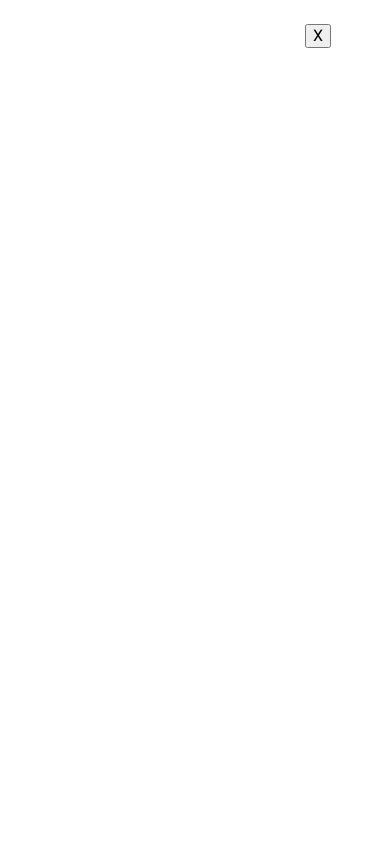
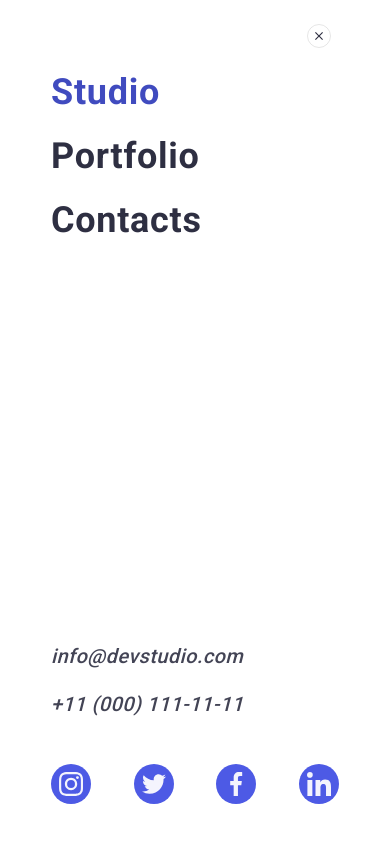
Before and after one commit to Rybalko-Andrii/goit-markup-hw-06, a plain HTML site: page index.html in a window 390 px wide. Both pictures are taken after a click on the button 327 px from the left and 26 px from the top of the page. Shown: the top 843 px of the page. Drawn offline with nearby package versions, Linux system fonts and the light colour scheme.

Commit message:
Mobile menu v1

```diff
--- a/css/styles.css
+++ b/css/styles.css
@@ -88,9 +88,87 @@ img {
   position: absolute;
   top: 24px;
   right: 24px;
+  width: 24px;
+  height: 24px;
+  border-radius: 50%;
+  border: 1px solid rgba(0, 0, 0, 0.1);
+  background-color: transparent;
+  display: flex;
+  align-items: center;
+  justify-content: center;
+  padding: 0;
+  cursor: pointer;
+  transition: background-color 250ms cubic-bezier(0.4, 0, 0.2, 1),
+    border 250ms cubic-bezier(0.4, 0, 0.2, 1);
 }
 .mobile-menu-nav {
   margin-bottom: auto;
+}
+.menu-exit-icon {
+  fill: #2e2f42;
+  transition: fill 250ms cubic-bezier(0.4, 0, 0.2, 1);
+}
+.mobile-menu-nav {
+}
+.mobil-menu-list {
+  display: flex;
+  flex-direction: column;
+  gap: 24px;
+}
+.mobile-menu-list-item {
+}
+.mobile-menu-link {
+  font-weight: 700;
+  font-size: 36px;
+  line-height: 1.11111;
+  letter-spacing: 0.02em;
+  color: #2e2f42;
+}
+
+.mobile-link-page-after {
+  color: #404bbf;
+}
+.menu-contacts-list {
+  display: flex;
+  flex-direction: column;
+  gap: 24px;
+  margin-bottom: 48px;
+}
+.menu-contacts-item {
+}
+.menu-contacts-link {
+  font-weight: 500;
+  font-size: 20px;
+  line-height: 1.2;
+  letter-spacing: 0.02em;
+  color: #434455;
+}
+.menu-contacts-link:focus {
+  color: #4d5ae5;
+}
+.menu-social-list {
+  display: flex;
+  align-items: center;
+  justify-content: space-between;
+  gap: 16px;
+}
+.menu-social-list-item {
+  width: 40px;
+  height: 40px;
+  transition: background-color 250ms cubic-bezier(0.4, 0, 0.2, 1);
+}
+.menu-link {
+  display: flex;
+  justify-content: center;
+  align-items: center;
+  border-radius: 50%;
+  background-color: #4d5ae5;
+  width: 100%;
+  height: 100%;
+  transition: background-color 250ms cubic-bezier(0.4, 0, 0.2, 1);
+}
+.menu-icons {
+  fill: #f4f4fd;
 }
 @media screen and (min-width: 768px) {
   .mobile-menu {
@@ -242,10 +320,67 @@ img {
 
 /* <!-- Section wrapper --> */
 
+.wrapper {
+  background: #2e2f42;
+  padding: 72px 52px;
+  background-image: linear-gradient(
+      rgba(46, 47, 66, 0.7),
+      rgba(46, 47, 66, 0.7)
+    ),
+    url(../images/people-office.jpg);
+  background-repeat: no-repeat;
+  background-position: center;
+  max-width: 320px;
+  background-size: cover;
+  margin: 0 auto;
+}
+.wrapper-title {
+  font-weight: 700;
+  font-size: 36px;
+  line-height: 1.12;
+  letter-spacing: 0.02em;
+  text-align: center;
+  color: #fff;
+  margin-bottom: 48px;
+  max-width: 496px;
+  text-align: center;
+  margin-left: auto;
+  margin-right: auto;
+}
+.wrapper-button {
+  font-weight: 500;
+  font-size: 16px;
+  line-height: 1.5;
+  letter-spacing: 0.04em;
+  color: #fff;
+  background-color: #4d5ae5;
+  cursor: pointer;
+  min-width: 169px;
+  height: 56px;
+  border: none;
+  border-radius: 4px;
+  margin-right: auto;
+  margin-left: auto;
+  display: block;
+  transition: background-color 250ms cubic-bezier(0.4, 0, 0.2, 1);
+}
+
 @media screen and (min-width: 768px) {
+  .wrapper {
+    padding: 122px 0;
+    max-width: 768px;
+  }
+  .wrapper-title {
+    font-size: 56px;
+    line-height: 1.07;
+  }
 }
 
 @media screen and (min-width: 1158px) {
+  .wrapper {
+    padding: 188px 0;
+    max-width: 1440px;
+  }
 }
 
 /* <!-- Section hero --> */
@@ -594,8 +729,6 @@ img {
   flex-direction: row;
   flex-wrap: wrap;
   gap: 72px;
-  justify-content: center;
-  align-items: baseline;
 }
 .footer-descr {
   font-weight: 400;
@@ -684,9 +817,7 @@ img {
   flex-wrap: wrap;
   gap: 16px;
 }
-.footer-lable {
-  margin-bottom: 16px;
-}
+
 .footer-input {
   border: 1px solid #fff;
   border-radius: 4px;
@@ -737,8 +868,8 @@ img {
   .container-footer {
     max-width: 552px;
     justify-content: start;
+    align-items: baseline;
     column-gap: 24px;
-    row-gap: 72px;
   }
   .footer-logo-container {
     max-width: 264px;
@@ -789,7 +920,6 @@ img {
 
   .container-footer {
     max-width: 1158px;
-    align-items: baseline;
     gap: 0;
     flex-wrap: nowrap;
   }
--- a/index.html
+++ b/index.html
@@ -62,6 +62,7 @@
             </li>
           </ul>
         </address>
+        <!-- Mobile menu -->
         <button class="burger-btn" type="button" data-menu-open>
           <svg class="burger-icon" width="24" height="24">
             <use href="./images/icons.svg#icon-header-btn"></use>
@@ -71,15 +72,68 @@
       <div class="mobile-menu" data-menu>
         <div class="container mobile-menu-container">
           <button class="mobile-menu-close" type="button" data-menu-close>
-            X
+            <svg class="menu-exit-icon" width="8" height="8">
+              <use href="./images/icons.svg#icon-close"></use>
+            </svg>
           </button>
-          <nav class="mobile-menu-nav"></nav>
-          <address></address>
-          <ul>
-            <li></li>
-            <li></li>
-            <li></li>
-            <li></li>
+          <nav class="mobile-menu-nav">
+            <ul class="mobil-menu-list">
+              <li class="mobile-menu-list-item">
+                <a class="mobile-menu-link mobile-link-page-after" href=""
+                  >Studio</a
+                >
+              </li>
+              <li class="mobile-menu-list-item">
+                <a class="mobile-menu-link" href="">Portfolio</a>
+              </li>
+              <li class="mobile-menu-list-item">
+                <a class="mobile-menu-link" href="">Contacts</a>
+              </li>
+            </ul>
+          </nav>
+          <address>
+            <ul class="menu-contacts-list">
+              <li class="menu-contacts-item">
+                <a class="menu-contacts-link" href="mailto:info@devstudio.com"
+                  >info@devstudio.com</a
+                >
+              </li>
+              <li class="menu-contacts-item">
+                <a class="menu-contacts-link" href="tel:+110001111111"
+                  >+11 (000) 111-11-11</a
+                >
+              </li>
+            </ul>
+          </address>
+          <ul class="menu-social-list">
+            <li class="menu-social-list-item">
+              <a class="menu-link" href="">
+                <svg class="menu-icons" width="24" height="24">
+                  <use href="./images/icons.svg#icon-instagram"></use>
+                </svg>
+              </a>
+            </li>
+            <li class="menu-social-list-item">
+              <a class="menu-link" href="">
+                <svg class="menu-icons" width="24" height="24">
+                  <use href="./images/icons.svg#icon-twitter"></use>
+                </svg>
+              </a>
+            </li>
+            <li class="menu-social-list-item">
+              <a class="menu-link" href="">
+                <svg class="menu-icons" width="24" height="24">
+                  <use href="./images/icons.svg#icon-facebook"></use>
+                </svg>
+              </a>
+            </li>
+            <li class="menu-social-list-item">
+              <a class="menu-link" href="">
+                <svg class="menu-icons" width="24" height="24">
+                  <use href="./images/icons.svg#icon-linkedin"></use>
+                </svg>
+              </a>
+            </li>
           </ul>
         </div>
       </div>
@@ -87,7 +141,7 @@
     <!-- Main -->
     <main>
       <!-- Section wrapper -->
-      <section class="wrapper hidden">
+      <section class="wrapper">
         <div class="container">
           <h1 class="wrapper-title">Effective Solutions for Your Business</h1>
           <button class="wrapper-button" type="button" data-modal-open>
```
